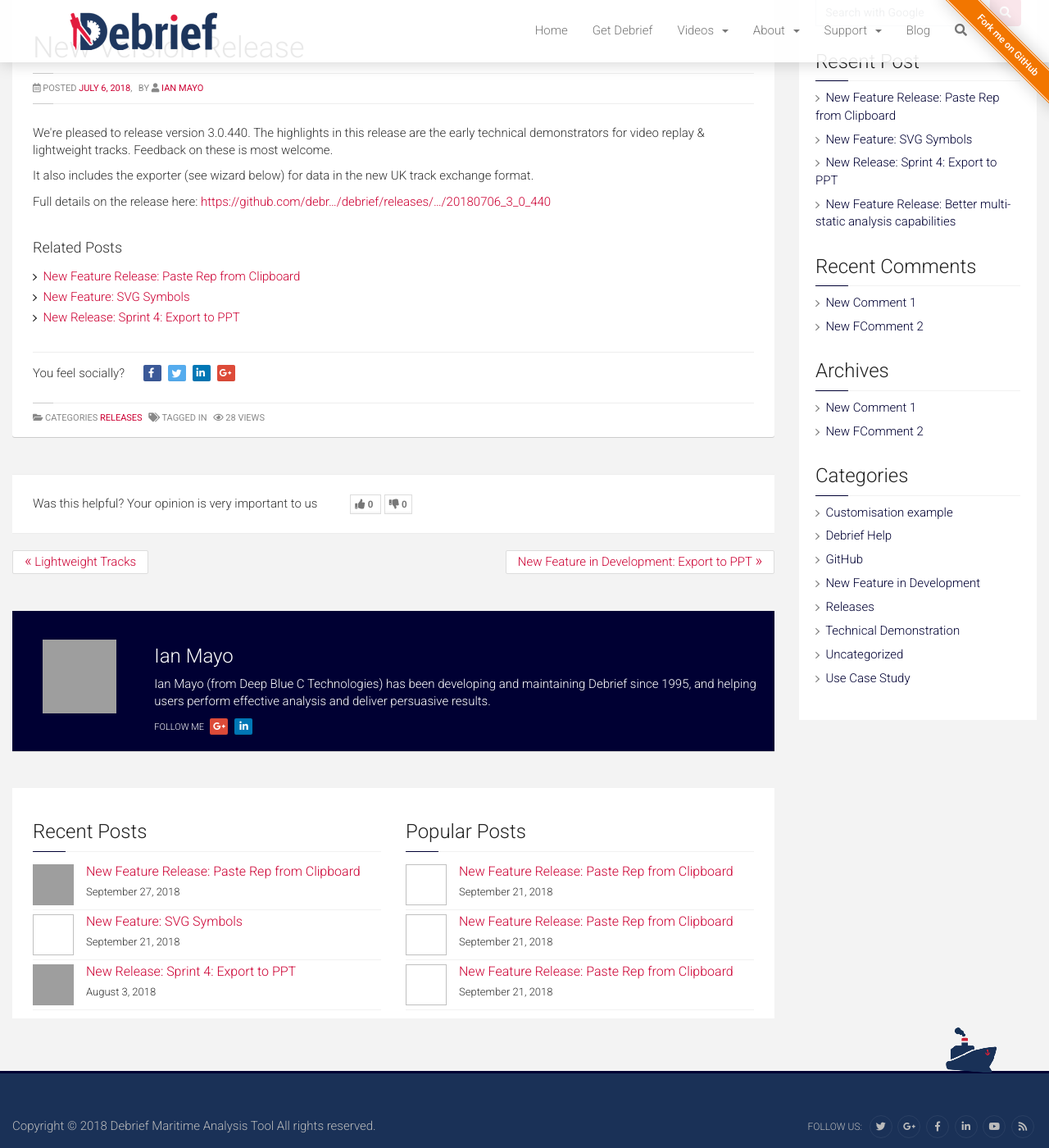
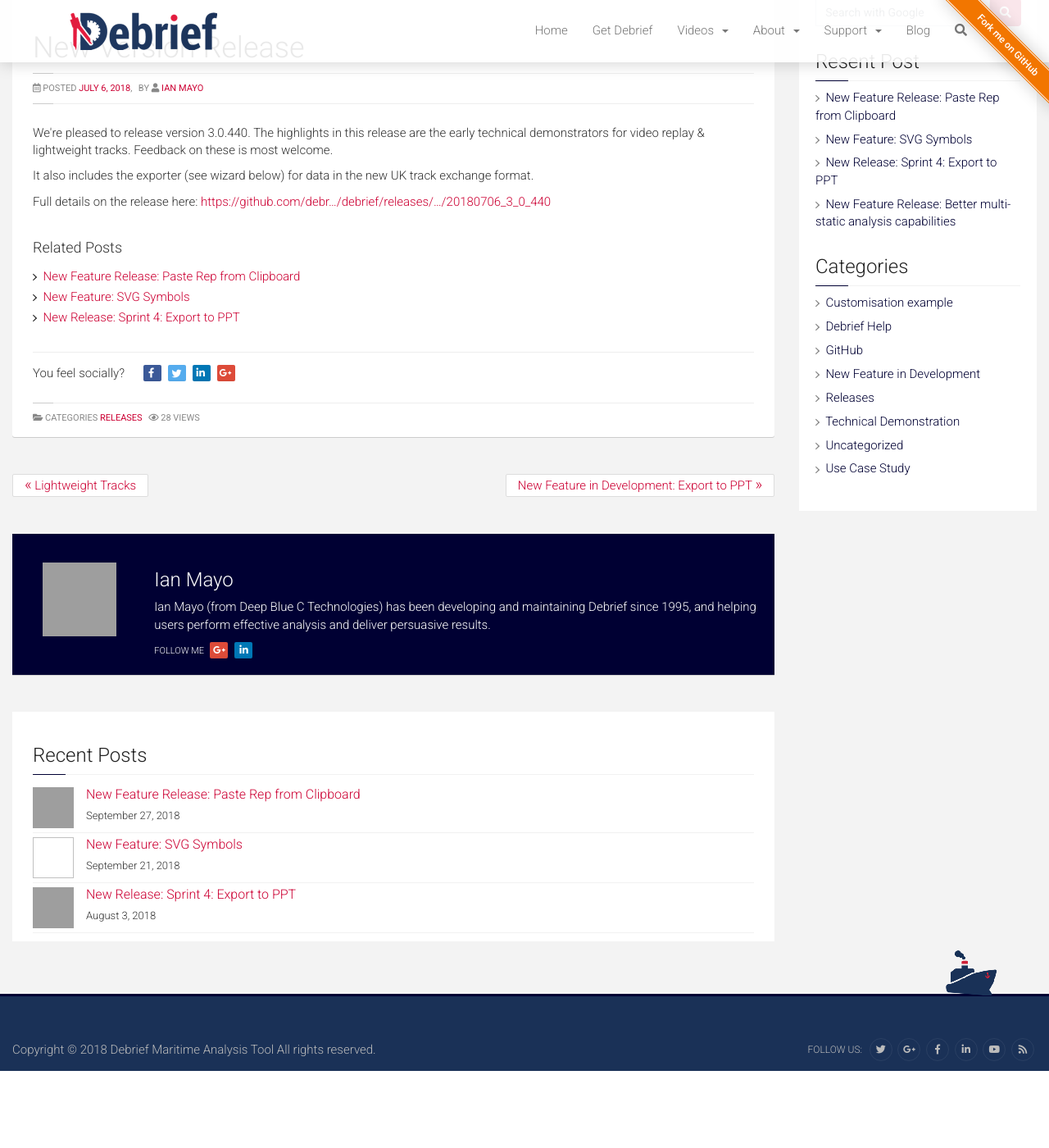
Before and after one commit to debrief/site, a Jekyll site: the page built from _posts/2018-07-06-new-version-release.html, in a window 1280 px wide and 1400 px high, scrolled down 406 px. Shown: the whole window at 82% size. Built offline with Jekyll 4.4.1, drawn with Linux system fonts in a browser that asks for light colours; nearby versions of some CDN libraries; after the commit the page ends 1712 px from its top, so only the background shows below that; grey boxes are pictures that could not be loaded.

Commit message:
Charge post layput & blog sidebar

```diff
--- a/_config.yml
+++ b/_config.yml
@@ -45,7 +45,7 @@
     output: true
     permalink: /:collection/:name
 
-permalink: /:categories/:year/:month/:day/:title
+permalink: /:categories/:title
 
 defaults:
   - scope:
--- a/_data/widgets.yml
+++ b/_data/widgets.yml
@@ -1,12 +1,4 @@
 blog:
-  - title: Recent Comments
-    list:
-      - item: 'New Comment 1'
-      - item: 'New FComment 2'
-  - title: Archives
-    list:
-      - item: 'New Comment 1'
-      - item: 'New FComment 2'
   - title: Categories
     list:
       - item: 'Customisation example'
--- a/_includes/post-preview.html
+++ b/_includes/post-preview.html
@@ -2,7 +2,7 @@
 
   <div class="post-block__header">
       <a href="{{ post.url }}">
-        <img src="{{ absolute_url }} {{ post.image }}" class="img-fluid post-block__img">
+        <img src="{{ absolute_url }} {{ post.image }}" class="img-fluid post-block__img w-100">
       </a>
       <h2>
         <a class="post-block__title" href="{{ post.url }}">
--- a/_layouts/post.html
+++ b/_layouts/post.html
@@ -23,9 +23,7 @@
 
         <div class="post-block">
             <div class="post-block__header">
-                <a href="{{ page.url }}">
-                  <img src="{{ absolute_url }} {{ page.image }}" class="img-fluid post-block__img">
-                </a>
+                <img src="{{ absolute_url }} {{ page.image }}" class="img-fluid post-block__img w-100">
                 <h1>
                   <a class="post-block__title" href="{{ page.url }}">
                     {{ page.title }}
@@ -96,16 +94,6 @@
                   {% unless forloop.last %}&nbsp;{% endunless %}
                   {% endfor %}
                 </div>
-                {% if page.tags %}
-                  <div class="post-block__tags mr-2">
-                    <i class="fas fa-tags"></i>
-                    <span>tagged in</span>
-                    {% for tag in page.tags %}
-                      <a href="#">{{ tag }}</a>
-                    {% endfor %}
-                  </div>
-                {% endif %}
-
                 <div class="post-block__views-count">
                   <i class="far fa-eye"></i>
                   <span>{{ page.meta.post_views_count }}</span>
@@ -114,17 +102,6 @@
               </div>
         </div>
 
-        <div class="article-vote">
-          <span class="article-vote__question">Was this helpful? Your opinion is very important to us</span>
-          <div class="article-vote__controls">
-            <a href="#" role="button" class="tip article-vote__control-link positive" data-id="3483" data-type="positive" title="" data-original-title="No votes yet">
-              <i class="fa fa-thumbs-up"></i> 0
-            </a>
-            <a href="#" role="button" class="tip article-vote__control-link negative" data-id="3483" data-type="negative" title="" data-original-title="No votes yet">
-              <i class="fa fa-thumbs-down"></i> 0
-            </a>
-          </div>
-        </div>
 
         <div class="post-page-nav d-flex flex-column flex-sm-row justify-content-between align-items-center">
             {% if page.previous.url %}
@@ -161,7 +138,7 @@
 
         <div class="other-posts">
           <div class="row">
-            <div class="col-sm-6">
+            <div class="col-sm-12">
               <h3 class="blog-widget__title">Recent Posts</h3>
               <div class="other-posts-list">
                 {% assign recentCount = 0 %}
@@ -185,46 +162,6 @@
                 {% endfor %}
               </div>
             </div>
-
-            <div class="col-sm-6">
-              <h3 class="blog-widget__title">Popular Posts</h3>
-              <div class="other-posts-list">
-                <div class="other-posts-item media">
-                  <a href="#">
-                      <img class="mr-3 other-posts-item__img" src="{{ absolute_url }}  {{ page.image }}">
-                  </a>
-                  <div class="media-body">
-                    <a href="#">
-                      <h6 class="mt-0 other-posts-item__title">New Feature Release: Paste Rep from Clipboard</h6>
-                    </a>
-                    <div class="other-posts-item__date">September 21, 2018</div>
-                  </div>
-                </div>
-                <div class="other-posts-item media">
-                  <a href="#">
-                      <img class="mr-3 other-posts-item__img" src="{{ absolute_url }}  {{ page.image }}">
-                  </a>
-                  <div class="media-body">
-                    <a href="#">
-                      <h6 class="mt-0 other-posts-item__title">New Feature Release: Paste Rep from Clipboard</h6>
-                    </a>
-                    <div class="other-posts-item__date">September 21, 2018</div>
-                  </div>
-                </div>
-                <div class="other-posts-item media">
-                  <a href="#">
-                      <img class="mr-3 other-posts-item__img" src="{{ absolute_url }}  {{ page.image }}">
-                  </a>
-                  <div class="media-body">
-                    <a href="#">
-                      <h6 class="mt-0 other-posts-item__title">New Feature Release: Paste Rep from Clipboard</h6>
-                    </a>
-                    <div class="other-posts-item__date">September 21, 2018</div>
-                  </div>
-                </div>
-
-              </div>
-            </div>
           </div>
         </div>
 
--- a/_sass/post.scss
+++ b/_sass/post.scss
@@ -1,6 +1,10 @@
 .post-content {
   padding: 25px 0;
   h2 {
+    font-weight: 300;
+    margin-top: 20px;
+  }
+  h3 {
     font-weight: 300;
     margin-top: 20px;
   }
```
Also changed, not shown: _layouts/posts-list.html (deleted, +0 -175 lines).
